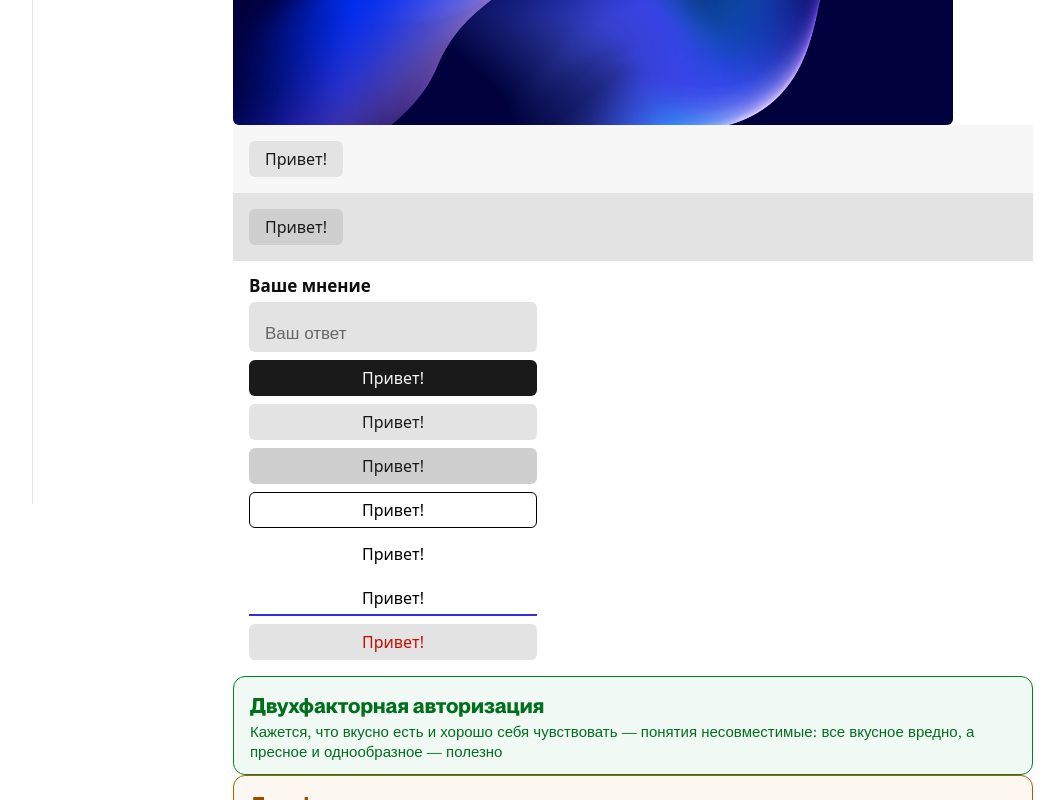
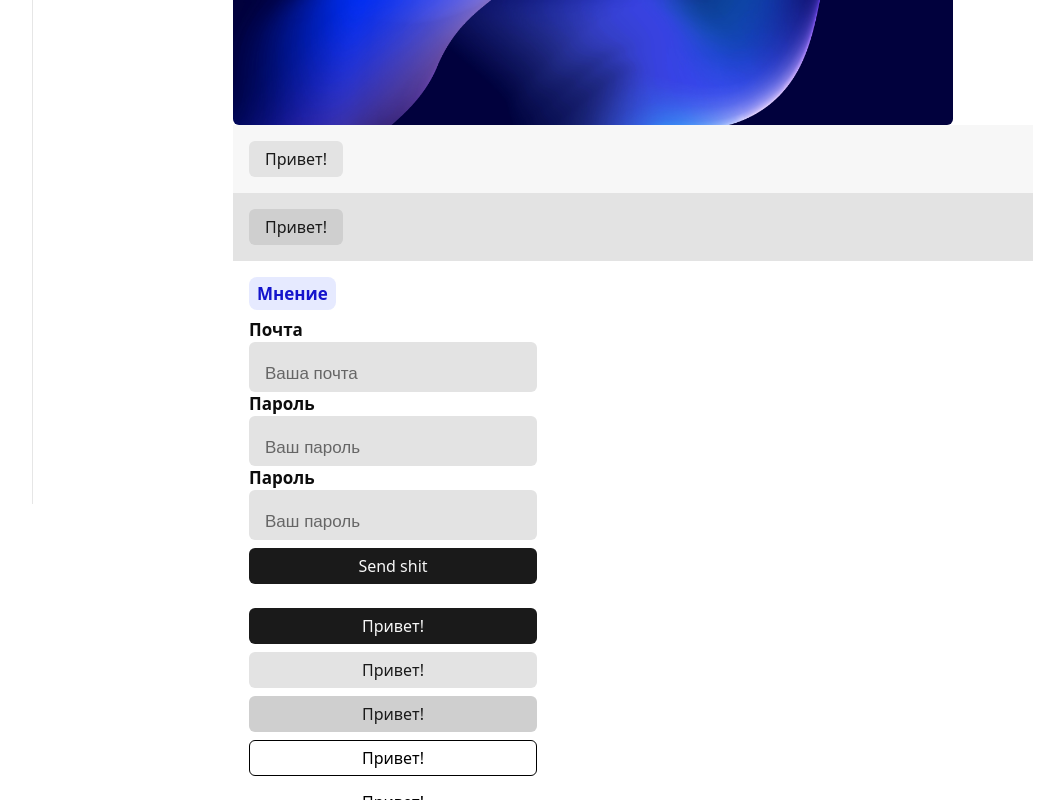
Before and after one commit to memorywanderer/next-components, a Next.js app: page / in a window 1280 px wide. Shown: the part 398-1198 px from the top of the page, without its empty margins (207-1271 px from the left). Built offline with nearby package versions, Linux system fonts and the light colour scheme.

Commit message:
add form component

```diff
--- /dev/null
+++ b/app/api/signup/route.ts
@@ -0,0 +1,19 @@
+import { testSchema } from "@/lib/validation/test";
+import { NextResponse } from "next/server";
+
+export async function POST(request: Request) {
+  const body: unknown = await request.json()
+  const result = testSchema.safeParse(body)
+  let zodErrors = {}
+  if (!result.success) {
+    result.error.issues.forEach((issue) => {
+      zodErrors = { ...zodErrors, [issue.path[0]]: issue.message }
+    })
+  }
+
+  return NextResponse.json(
+    Object.keys(zodErrors).length > 0
+      ? { errors: zodErrors }
+      : { success: true }
+  )
+}
--- a/app/globals.css
+++ b/app/globals.css
@@ -154,8 +154,8 @@
     --on-surface-warning: 30, 100%, 77%;
     --on-surface-negative: 5, 100%, 83%;
 
-    --interactive-primary: 222, 14%, 97%;
-    --interactive-primary-hover: 0, 0%, 100%;
+    --interactive-primary: 222, 14%, 94%;
+    --interactive-primary-hover: 0, 100%, 100%;
     --interactive-secondary: var(--surface-secondary);
     --interactive-secondary-hover: 222, 6%, 27%;
     --interactive-tertiary: var(--surface-tertiary);
@@ -176,10 +176,10 @@
 
     --outline-primary: 210, 14%, 97%;
     --outline-primary-hover: 0, 0%, 75%;
-    --outline-secondary: 217, 6%, 26%;
-    --outline-secondary-hover: 217, 5%, 38%;
-    --outline-tertiary: 223, 4%, 36%;
-    --outline-tertiary-hover: 216, 2%, 54%;
+    --outline-secondary: 223, 4%, 36%;
+    --outline-secondary-hover: 216, 2%, 54%;
+    --outline-tertiary: 217, 6%, 22%;
+    --outline-tertiary-hover: 217, 5%, 38%;
     --outline-focus: 232, 63%, 62%;
     --outline-accent: 232, 100%, 79%;
     --outline-accent-hover: 240, 87%, 74%;
--- a/app/page.tsx
+++ b/app/page.tsx
@@ -23,6 +23,7 @@ import { Slider } from "@/components/ui/slider/slider"
 import { Tabs, TabsContent, TabsList, TabsTrigger } from "@/components/ui/tabs/tabs"
 import { Toast, ToastAction, ToastDescription, ToastProvider, ToastTitle, ToastViewport } from "@/components/ui/toast/toast"
 import { useEffect, useRef, useState } from "react"
+import { FormWithReactHookForm } from "@/components/ui/form/form-old"
 
 function oneWeekAway(date?: Date) {
   const now = new Date();
@@ -46,7 +47,7 @@ export default function Home() {
 
   return (
     <>
-      <header className="flex items-center w-full gap-6 px-5 border-b py-7 bg-surface-primary border-outline-tertiary">
+      <header className="flex items-center w-full gap-6 px-5 border-b py-7 bg-surface-primary border-outline-tertiary ">
         <Typography tag="h1" type='heading-one-desktop'>Line</Typography>
         <NavigationMenu>
           <NavigationMenuList>
@@ -168,10 +169,10 @@ export default function Home() {
           </div>
 
           <div className="flex flex-col max-w-xs gap-2 p-4 bg-surface-seconadry">
-            <Label htmlFor="opinion">
-              Ваше мнение
+            <Label htmlFor="opinion" className="p-2 rounded-lg max-w-fit bg-surface-accent text-on-surface-accent">
+              Мнение
             </Label>
-            <Input id="opinion" name="opinion" placeholder="Ваш ответ" />
+            <FormWithReactHookForm />
             <Button >Привет!</Button>
             <Button variant="secondary">Привет!</Button>
             <Button variant="tertiary">Привет!</Button>
--- /dev/null
+++ b/components/ui/form/form-old.tsx
@@ -0,0 +1,127 @@
+import { Controller, useForm } from 'react-hook-form'
+import { zodResolver } from '@hookform/resolvers/zod'
+import { Input } from '../input/input'
+import { Button } from '../button/button'
+import { TestSchema, testSchema } from '@/lib/validation/test'
+import { Typography } from '../typography/typography'
+import { Label } from '../label/label'
+import { cn } from '@/lib/utils'
+
+export const FormWithReactHookForm = () => {
+  const {
+    control,
+    handleSubmit,
+    setError,
+    reset,
+    formState: { errors, isSubmitting },
+  } = useForm({
+    defaultValues: {
+      email: "",
+      password: "",
+      confirmPassword: "",
+    },
+    resolver: zodResolver(testSchema)
+  })
+
+  // const onSubmit: SubmitHandler<IFormInput> = (data) => console.log(data)
+
+  const onSubmit = async (data: TestSchema) => {
+    const response = await fetch("api/signup", {
+      method: 'POST',
+      body: JSON.stringify(data),
+      headers: {
+        "Content-Type": "application/json",
+      }
+    })
+
+    const responseData = await response.json()
+    if (!response.ok) {
+      alert("Submitting form failed!")
+      return
+    }
+    if (responseData.errors) {
+      const errors = responseData.errors
+      if (errors.email) {
+        setError("email", {
+          type: "server",
+          message: errors.email,
+        });
+      } else if (errors.password) {
+        setError("password", {
+          type: "server",
+          message: errors.password,
+        });
+      } else if (errors.confirmPassword) {
+        setError("confirmPassword", {
+          type: "server",
+          message: errors.confirmPassword,
+        });
+      } else {
+        alert("Something went wrong!");
+      }
+    }
+  }
+
+  return (
+    <form onSubmit={handleSubmit(onSubmit)}>
+      <Label>Почта</Label>
+      <Controller
+        name="email"
+        control={control}
+        render={({ field }) => (
+          <Input
+            placeholder='Ваша почта'
+            autoComplete='new-email'
+            type='email'
+            className={cn(errors.email && 'border-2 border-outline-negative')}
+            {...field}
+          />
+        )}
+      />
+      {errors.email && (
+        <Typography type="interface-error-desktop" className="text-on-surface-negative">
+          {errors.email.message}
+        </Typography>
+      )}
+      <Label>Пароль</Label>
+      <Controller
+        name="password"
+        control={control}
+        render={({ field }) => (
+          <Input
+            placeholder='Ваш пароль'
+            autoComplete='new-password'
+            type='password'
+            className={cn(errors.password && 'border-2 border-outline-negative')}
+            {...field}
+          />
+        )}
+      />
+      {errors.password && (
+        <Typography type="interface-error-desktop" className="text-on-surface-negative">
+          {errors.password.message}
+        </Typography>
+      )}
+      <Label>Пароль</Label>
+      <Controller
+        name="confirmPassword"
+        control={control}
+        render={({ field }) => (
+          <Input
+            placeholder='Ваш пароль'
+            autoComplete='off'
+            type='password'
+            className={cn(errors.confirmPassword && 'border-2 border-outline-negative')}
+            {...field}
+          />
+        )}
+      />
+      {errors.confirmPassword && (
+        <Typography type="interface-error-desktop" className="text-on-surface-negative">
+          {errors.confirmPassword.message}
+        </Typography>
+      )}
+      <Button className='w-full mt-2 mb-4' type='submit'>Send shit</Button>
+    </form>
+  )
+}
--- /dev/null
+++ b/components/ui/form/form.tsx
@@ -0,0 +1,74 @@
+import type * as LabelPrimitive from '@radix-ui/react-label'
+import { Slot } from '@radix-ui/react-slot'
+import {
+  Controller,
+  FormProvider,
+  useFormContext,
+  type ControllerProps,
+  type FieldPath,
+  type FieldValues,
+} from 'react-hook-form'
+
+import { cn } from '@/lib/utils'
+import { Label } from '../label/label'
+import { createContext } from 'vm'
+import React, { useContext } from 'react'
+
+const Form = FormProvider
+
+type FormFieldContextValue<
+  TFieldValues extends FieldValues = FieldValues,
+  TName extends FieldPath<TFieldValues> = FieldPath<TFieldValues>,
+> = {
+  name: TName
+}
+
+const FormFieldContext = React.createContext<FormFieldContextValue>(
+  {} as FormFieldContextValue
+)
+
+
+const FormField = <
+  TFieldValues extends FieldValues = FieldValues,
+  TName extends FieldPath<TFieldValues> = FieldPath<TFieldValues>,
+>({
+  ...props
+}: ControllerProps<TFieldValues, TName>) => {
+  return (
+    <FormFieldContext.Provider value={{ name: props.name }}>
+      <Controller {...props} />
+    </FormFieldContext.Provider>
+  )
+}
+
+const useFormField = () => {
+  const fieldContext = useContext(FormFieldContext)
+  const itemContext = useContext(FormItemContext)
+  const { getFieldState, formState } = useFormContext()
+
+  const fieldState = getFieldState(fieldContext.name, formState)
+
+  if (!fieldContext) {
+    throw new Error("useFormField should be used within <FormField>")
+  }
+
+  const { id } = itemContext
+
+  return {
+    id,
+    name: fieldContext.name,
+    formItemId: `${id}-form-item`,
+    formDescriptionId: `${id}-form-description`,
+    formMessageId: `${id}-form-message`,
+    ...fieldState
+  }
+}
+
+
+type FormItemContextValue = {
+  id: string
+}
+
+const FormItemContext = React.createContext<FormItemContextValue>(
+  {} as FormItemContextValue
+)
--- /dev/null
+++ b/lib/validation/test.ts
@@ -0,0 +1,14 @@
+import { z } from 'zod'
+
+export const testSchema = z
+  .object({
+    email: z.string().email(),
+    password: z.string().min(6, 'Password must be at least 6 characters'),
+    confirmPassword: z.string()
+  })
+  .refine((data) => data.password === data.confirmPassword, {
+    message: 'Password must match',
+    path: ["confirmPassword"],
+  })
+
+export type TestSchema = z.infer<typeof testSchema>
--- a/package.json
+++ b/package.json
@@ -11,6 +11,7 @@
     "test:ci": "jest --ci"
   },
   "dependencies": {
+    "@hookform/resolvers": "^3.3.2",
     "@radix-ui/react-accordion": "^1.1.2",
     "@radix-ui/react-alert-dialog": "^1.0.5",
     "@radix-ui/react-aspect-ratio": "^1.0.3",
@@ -39,9 +40,11 @@
     "postcss": "8.4.27",
     "react": "18.2.0",
     "react-dom": "18.2.0",
+    "react-hook-form": "^7.47.0",
     "tailwind-merge": "^1.14.0",
     "tailwindcss": "3.3.3",
-    "typescript": "5.1.6"
+    "typescript": "5.1.6",
+    "zod": "^3.22.4"
   },
   "devDependencies": {
     "@testing-library/jest-dom": "^5.17.0",
```
Also changed, not shown: 1 other file (tests, documents, lock files or other folders).
